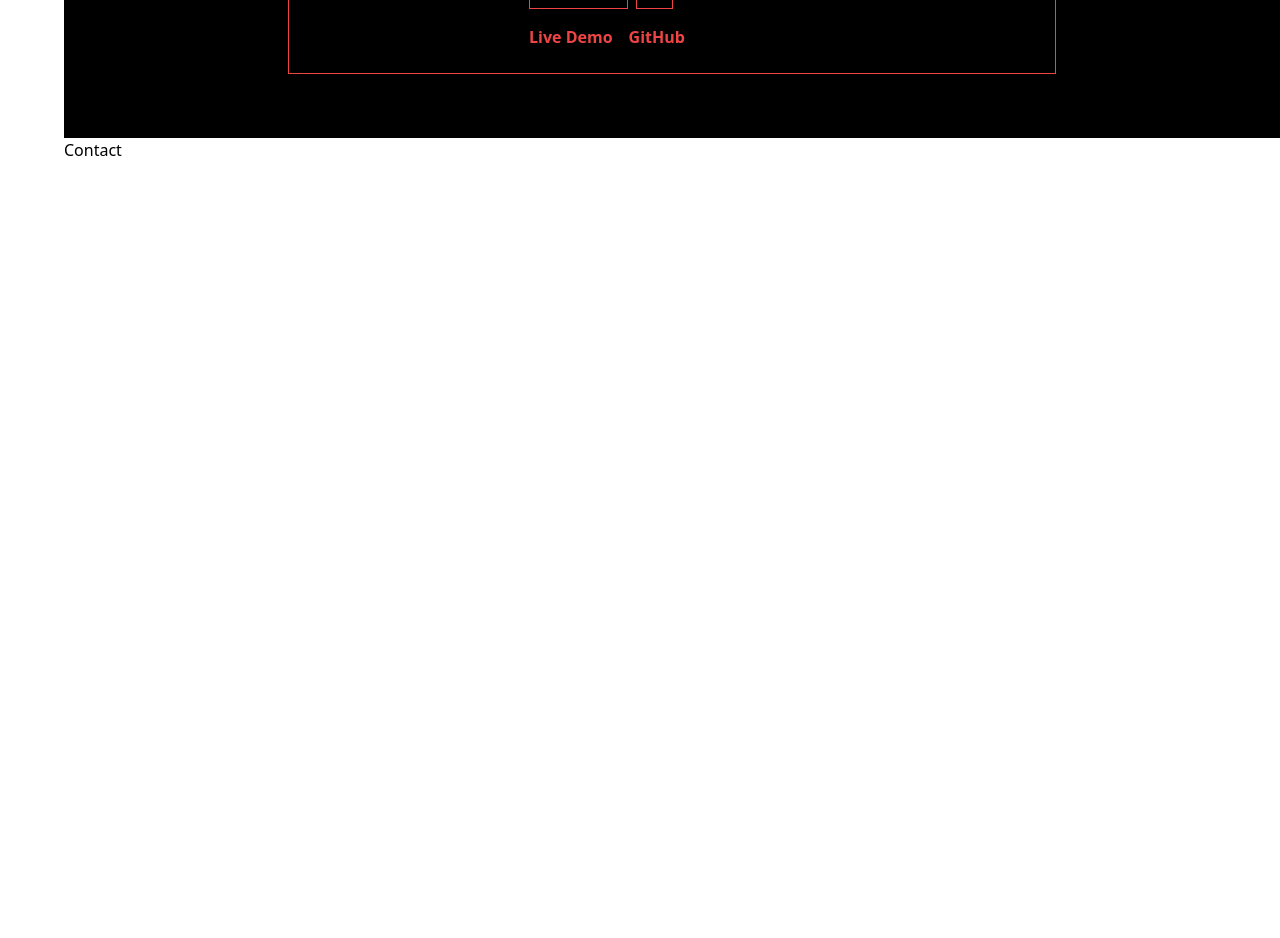
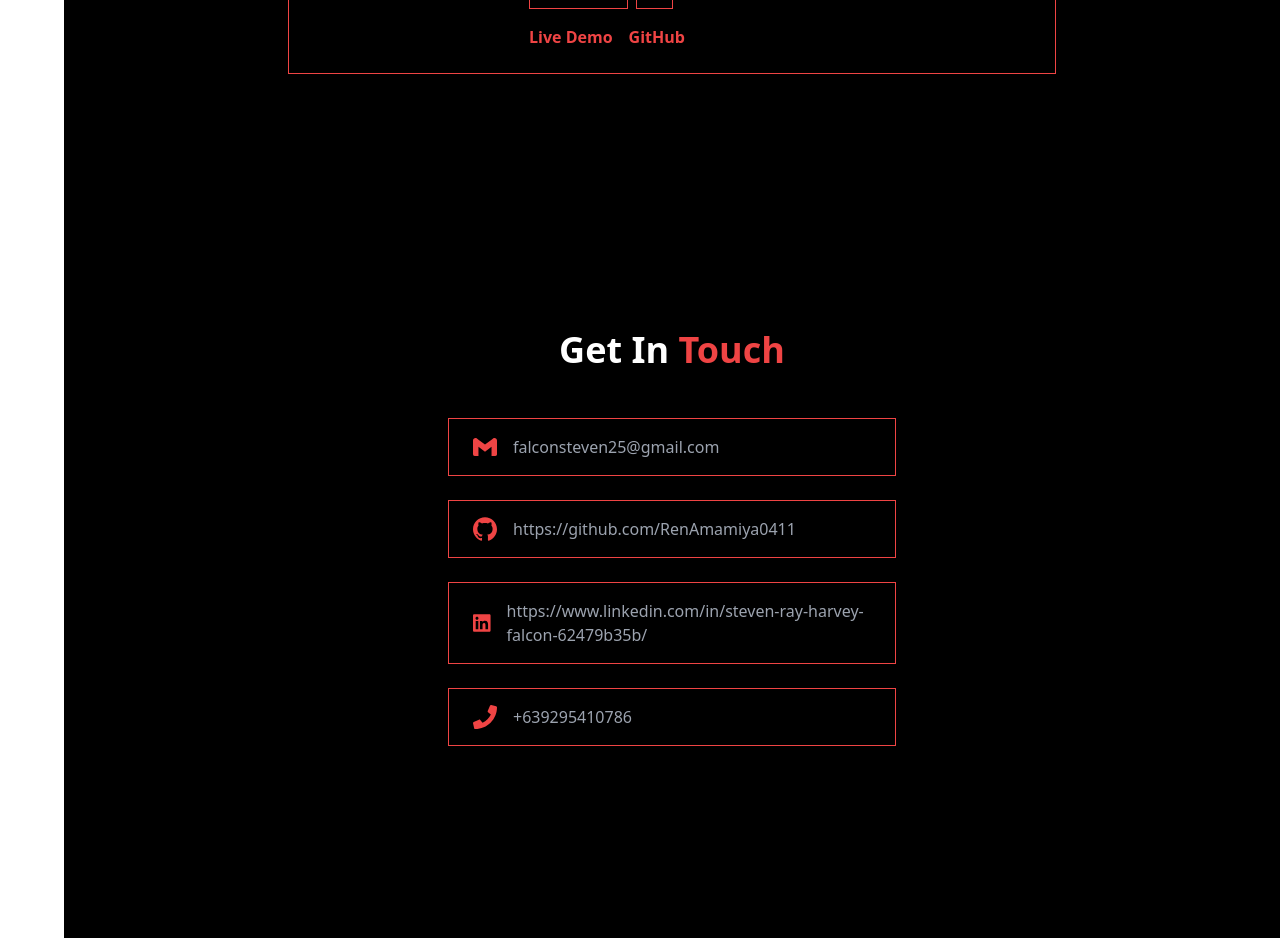
Before and after one commit to RenAmamiya0411/Website-Portfolio-v2, a React (Vite) app: page / in a window 1280 px wide. Shown: the part 3940-4878 px from the top of the page. Before the commit the page ends 4102 px from the top, so only its background shows below. Built offline with nearby package versions, Linux system fonts and the light colour scheme.

Commit message:
Added contact info in Contact.tsx; Added styling in Contact.tsx;

```diff
--- a/package.json
+++ b/package.json
@@ -12,7 +12,8 @@
   "dependencies": {
     "lucide-react": "^0.576.0",
     "react": "^19.2.0",
-    "react-dom": "^19.2.0"
+    "react-dom": "^19.2.0",
+    "react-icons": "^5.6.0"
   },
   "devDependencies": {
     "@eslint/js": "^9.39.1",
--- a/src/parts/Contact.tsx
+++ b/src/parts/Contact.tsx
@@ -1,9 +1,55 @@
-import React from 'react'
+import { SiGmail, SiGithub } from "react-icons/si";
+import { FaLinkedin, FaPhone } from "react-icons/fa";
 
 function Contact() {
   return (
-    <div>Contact</div>
-  )
+    <section
+      className="min-h-screen bg-black flex flex-col items-center justify-center text-white px-8 py-16"
+      id="contact"
+    >
+      <h2 className="text-4xl font-bold mb-12">
+        Get In <span className="text-red-500">Touch</span>
+      </h2>
+      <div className="flex flex-col gap-6 max-w-md w-full">
+        <a
+          className="flex items-center gap-4 border border-red-500 px-6 py-4 hover:bg-red-500 transition-colors group"
+          href="mailto:falconsteven25@gmail.com"
+          target="_blank"
+        >
+          <SiGmail className="text-red-500 group-hover:text-white transition-colors" size={24} />
+          <span className="text-gray-400 group-hover:text-white transition-colors">falconsteven25@gmail.com</span>
+        </a>
+        <a
+          className="flex items-center gap-4 border border-red-500 px-6 py-4 hover:bg-red-500 transition-colors group"
+          href="https://github.com/RenAmamiya0411"
+          target="_blank"
+        >
+          <SiGithub className="text-red-500 group-hover:text-white transition-colors" size={24} />
+          <span className="text-gray-400 group-hover:text-white transition-colors">
+            https://github.com/RenAmamiya0411
+          </span>
+        </a>
+        <a
+          className="flex items-center gap-4 border border-red-500 px-6 py-4 hover:bg-red-500 transition-colors group"
+          href="https://www.linkedin.com/in/steven-ray-harvey-falcon-62479b35b/"
+          target="_blank"
+        >
+          <FaLinkedin className="text-red-500 group-hover:text-white transition-colors" size={24} />
+          <span className="text-gray-400 group-hover:text-white transition-colors">
+            https://www.linkedin.com/in/steven-ray-harvey-falcon-62479b35b/
+          </span>
+        </a>
+        <a
+          className="flex items-center gap-4 border border-red-500 px-6 py-4 hover:bg-red-500 transition-colors group"
+          href="tel:+639295410786"
+          target="_blank"
+        >
+          <FaPhone className="text-red-500 group-hover:text-white transition-colors" size={24} />
+          <span className="text-gray-400 group-hover:text-white transition-colors">+639295410786</span>
+        </a>
+      </div>
+    </section>
+  );
 }
 
-export default Contact
+export default Contact;
```
Also changed, not shown: 1 other file (tests, documents, lock files or other folders).
